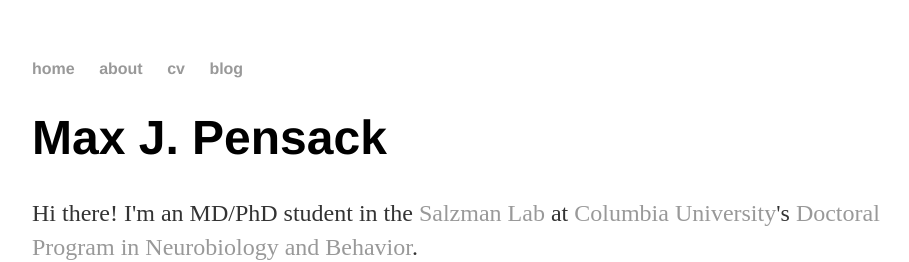
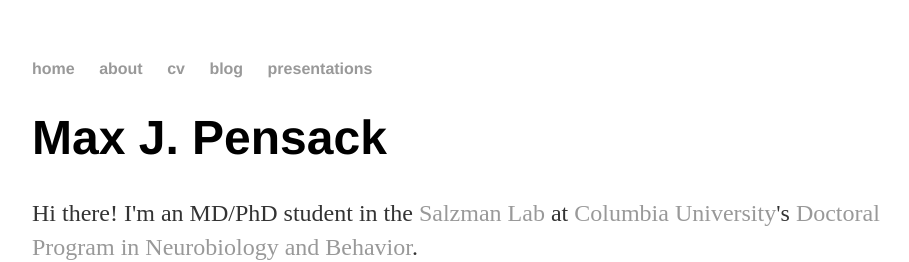
Before and after one commit to maxpensack/maxpensack.github.io, a Jekyll site: the page built from index.html, in a window 1280 px wide. Shown: the top 262 px of the page, without its empty margins (160-1069 px from the left). Built offline with Jekyll 4.4.1, drawn with Linux system fonts in a browser that asks for light colours.

Commit message:
testing new page additions

```diff
--- a/_layouts/default.html
+++ b/_layouts/default.html
@@ -12,6 +12,7 @@
 		        	<li><a href="/about">about</a></li>
 	        		<li><a href="/cv">cv</a></li>
 	        		<li><a href="/blog">blog</a></li>
+	        		<li><a href="/presentations">presentations</a></li>
 	    		</ul>
 			</nav>
 			<div class="container">
--- /dev/null
+++ b/presentations/index.html
@@ -0,0 +1,5 @@
+---
+layout: default
+title: Max J. Pensack - Presentations
+---
+	<h1>{{ page.title }}</h1>
```
Also changed, not shown: 1 other file.
